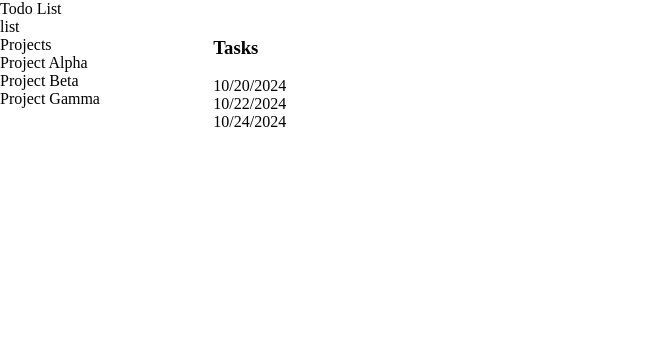
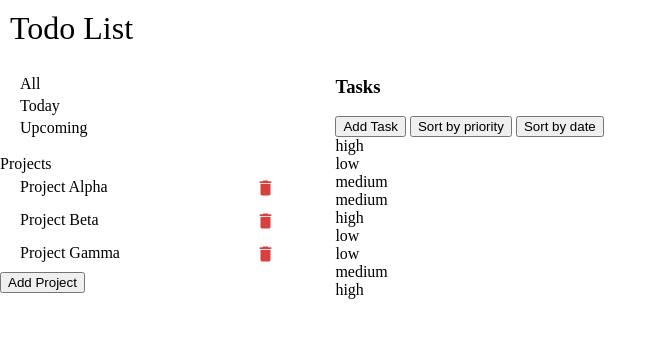
Before and after one commit to kroxon/todo_list, a website built with webpack: page src/template.html in a window 1280 px wide. Shown: the whole page, without its empty margins (0-667 px from the left). Built offline with nearby package versions, Linux system fonts and the light colour scheme.

Commit message:
Create page template to display tasks and projects
Created left sidebar to display projects and other option. Created
main content with tasks to display. There are also buttons to sort and
add tasks.

```diff
--- a/src/display.js
+++ b/src/display.js
@@ -5,9 +5,17 @@ export function displayProjects(projects) {
     console.log(projects);
     const projectsList = document.querySelector(".projects");
     projects.forEach(project => {
+        const projectElement = document.createElement("div");
+        projectElement.classList.add("project-element");
         const projectName = document.createElement("div");
         projectName.textContent = project.name;
-        projectsList.appendChild(projectName);
+        const projectDelete = document.createElement("button");
+        projectDelete.classList.add("project-delete")
+        projectDelete.innerHTML = `<span class="material-icons">delete</span>`;
+        projectDelete.addEventListener("click", () => removeProject(index));
+        projectElement.appendChild(projectName);
+        projectElement.appendChild(projectDelete);
+        projectsList.appendChild(projectElement);
     });
 }
 
@@ -17,7 +25,7 @@ export function displayTasks(project) {
     project.tasks.forEach(task => {
         // need to be prettier
         const taskName = document.createElement("div");
-        taskName.textContent = task.prettyDate();
+        taskName.textContent = task.priority;
         tasksList.appendChild(taskName);
     });
 }
--- a/src/index.js
+++ b/src/index.js
@@ -6,6 +6,12 @@ import projects from "./test.js";
 
 import * as Display from './display.js';
 
+import { getAllTasks } from './utils.js';
+
 Display.displayProjects(projects);
 
-Display.displayTasks(projects[0]);
+const projects2 = projects;
+
+let selectedProject = projects[0];
+
+Display.displayTasks(getAllTasks(projects))
--- a/src/project.js
+++ b/src/project.js
@@ -8,7 +8,20 @@ function Project(name) {
 Project.prototype.addTask = function (title, description, date, priority) {
     const task = new Task(title, description, date, priority)
     this.tasks.push(task);
+    this.sortByDateTasks();
+}
+
+Project.prototype.sortByDateTasks = function () {
     this.tasks.sort((a, b) => a.date - b.date);
+}
+
+Project.prototype.sortByPriorityTasks = function () {
+    const priorityMap = {
+        "high": 1,
+        "medium": 2,
+        "low": 3
+    };
+    this.tasks.sort((a, b) => priorityMap[a.priority] - priorityMap[b.priority]);
 }
 
 Project.prototype.removeTask = function (taskToRemove) {
--- a/src/styles.css
+++ b/src/styles.css
@@ -2,10 +2,46 @@ body {
   height: 100vh;
   margin: 0;
   display: grid;
-  grid-template-columns: 1fr 5fr;
+  grid-template-columns: 1.5fr 5fr;
   grid-template-rows: auto 1fr;
 }
 
 header {
   grid-area: 1 / 1 / 2 / 3;
+  font-size: 2rem;
+  padding: 10px;
 }
+
+li {
+  list-style: none;
+  padding: 2px 0;
+}
+
+ul {
+  padding-left: 20px;
+}
+
+#main-content {
+  padding-left: 40px;
+  display: grid;
+  grid-template-columns: 1fr;
+  grid-template-rows: auto auto 1fr;
+}
+
+.project-element {
+  display: flex;
+  justify-content: space-between;
+  padding: 5px 20px;
+}
+
+.material-icons {
+  font-size: 20px;
+  color: rgb(216, 64, 64);
+}
+
+button.project-delete {
+  background: none;
+  border: none;
+  padding: 0;
+  margin: 0;
+}
--- a/src/task.js
+++ b/src/task.js
@@ -1,8 +1,9 @@
-function Task(title, description, date, priority = "low") {
+function Task(title, description, date, priority = "low", note = "") {
     this.title = title;
     this.description = description;
     this._date = new Date(date).getTime();
     this.priority = priority;
+    this.note = note;
     this.completed = false;
 }
 
--- a/src/template.html
+++ b/src/template.html
@@ -5,6 +5,8 @@
     <meta charset="UTF-8">
     <meta name="viewport" content="width=device-width, initial-scale=1.0">
     <title>Todo List</title>
+    <link href="https://fonts.googleapis.com/icon?family=Material+Icons" rel="stylesheet">
+
 </head>
 
 <body>
@@ -12,11 +14,21 @@
         <div>Todo List</div>
     </header>
     <div id="left-sidebar">
-        <div class="list">list</div>
+        <ul class="list">
+            <li id="all">All</li>
+            <li id="today">Today</li>
+            <li id="upcoming">Upcoming</li>
+        </ul>
         <div class="projects">Projects</div>
+        <button id="addProjectBtn">Add Project</button>
     </div>
     <div id="main-content">
-        <h3>Tasks</h1>
+        <h3>Tasks</h3>
+        <div class="tasks-buttons">
+            <button id="addTaskBtn">Add Task</button>
+            <button id="sortByPriorityBtn">Sort by priority</button>
+            <button id="sortByDateBtn">Sort by date</button>
+        </div>
         <div class="tasks"></div>
     </div>
 </body>
--- a/src/test.js
+++ b/src/test.js
@@ -7,7 +7,7 @@ const project2 = new Project("Project Beta");
 const project3 = new Project("Project Gamma");
 
 project1.addTask("Task 1.1", "Description for Task 1.1", "2024-10-20", "high");
-project1.addTask("Task 1.2", "Description for Task 1.2", "2024-10-22", "medium");
+project1.addTask("Task 1.2", "Description for Task 1.2", "2024-10-28", "medium");
 project1.addTask("Task 1.3", "Description for Task 1.3", "2024-10-24", "low");
 
 project2.addTask("Task 2.1", "Description for Task 2.1", "2024-10-21", "medium");
@@ -15,8 +15,8 @@ project2.addTask("Task 2.2", "Description for Task 2.2", "2024-10-23", "high");
 project2.addTask("Task 2.3", "Description for Task 2.3", "2024-10-25", "low");
 
 project3.addTask("Task 3.1", "Description for Task 3.1", "2024-10-26", "high");
-project3.addTask("Task 3.2", "Description for Task 3.2", "2024-10-27", "medium");
-project3.addTask("Task 3.3", "Description for Task 3.3", "2024-10-28", "low");
+project3.addTask("Task 3.2", "Description for Task 3.2", "2024-10-21", "medium");
+project3.addTask("Task 3.3", "Description for Task 3.3", "2024-10-20", "low");
 
 projects.push(project1);
 projects.push(project2);
--- /dev/null
+++ b/src/utils.js
@@ -0,0 +1,9 @@
+import Project from "./project";
+
+export function getAllTasks(projects) {
+    const tempProject = new Project("temp");
+    projects.forEach(project => {
+        tempProject.tasks.push(...project.tasks)
+    });
+    return tempProject;
+}
```
